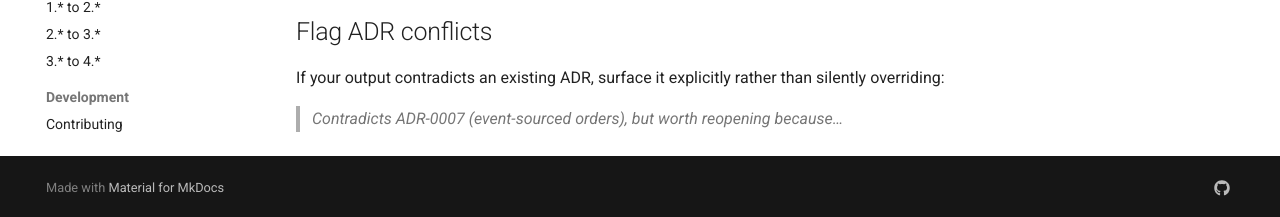
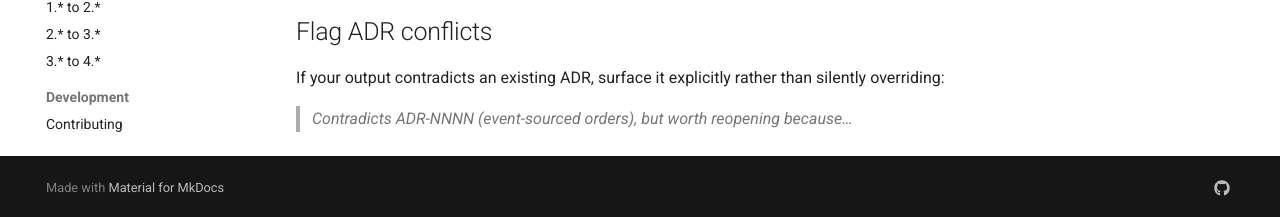
Before and after one commit to modern-python/that-depends, an MkDocs documentation site: the page built from docs/agents/domain.md, in a window 1280 px wide and 1231 px high. Shown: the part 1011-1228 px from the top of the window. Built offline with MkDocs 1.6.1 and Material for MkDocs 9.7.7, drawn with Linux system fonts in a browser that asks for light colours; comment, search, counter and statistics services are not loaded.

Commit message:
docs: use ADR-NNNN in the conflict example so the citation check does not resolve it (#256)

```diff
--- a/docs/agents/domain.md
+++ b/docs/agents/domain.md
@@ -30,4 +30,4 @@ If the concept you need isn't in the glossary yet, that's a signal: either you'r
 
 If your output contradicts an existing ADR, surface it explicitly rather than silently overriding:
 
-> _Contradicts ADR-0007 (event-sourced orders), but worth reopening because…_
+> _Contradicts ADR-NNNN (event-sourced orders), but worth reopening because…_
```
